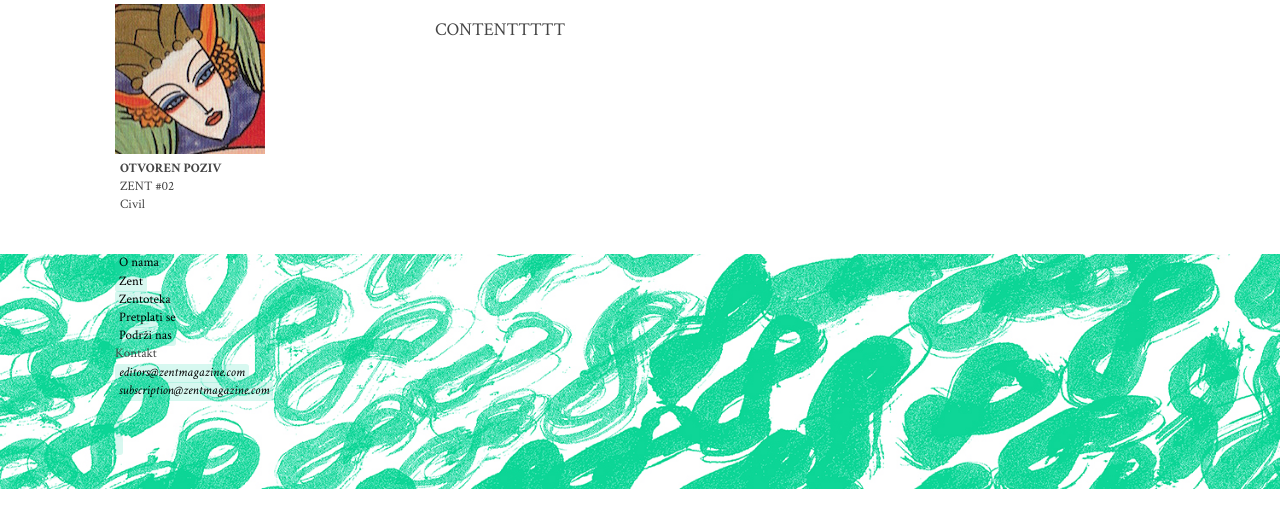
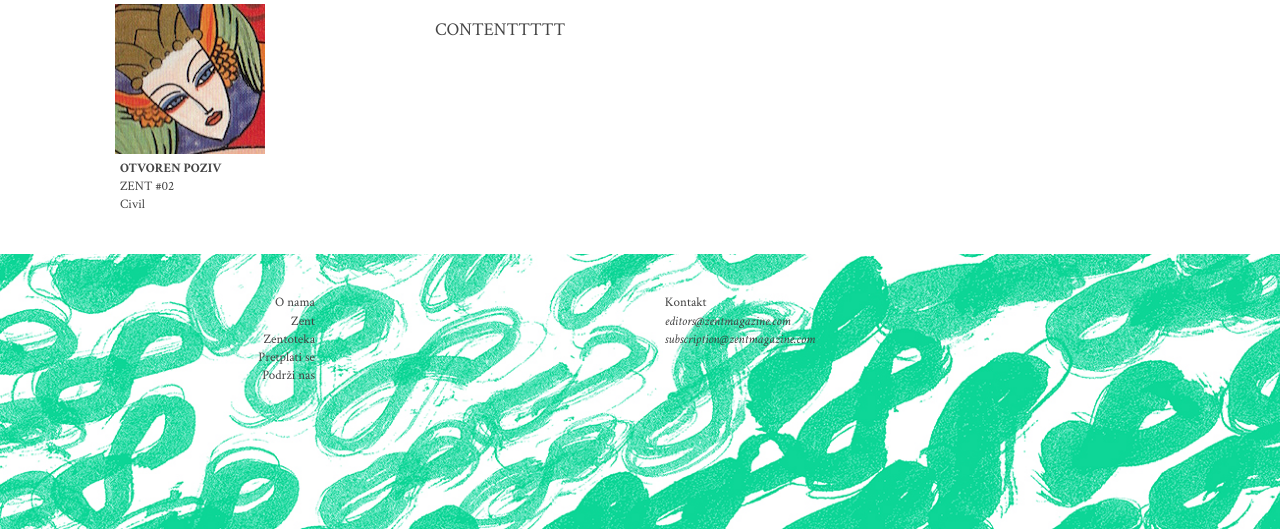
Before and after one commit to markomitranic/ZentZent, a PHP site: page / in a window 1280 px wide. Shown: the part 693-1222 px from the top of the page. Before the commit the page ends 1182 px from the top, so only its background shows below. Run offline with PHP 8.4, Linux system fonts and the light colour scheme.

Commit message:
Added a few classes to the footer

```diff
--- a/app/css/style.css
+++ b/app/css/style.css
@@ -536,10 +536,30 @@ a {
   background-repeat: no-repeat;
   background-size: cover;
   background-position: bottom left; }
+  #footer a {
+    color: #444;
+    background-color: transparent;
+    padding: 0; }
   #footer .wrapper {
     height: 235px;
     max-width: 1050px;
-    margin: 0 auto; }
+    display: -webkit-box;
+    display: -webkit-flex;
+    display: -ms-flexbox;
+    display: flex;
+    -webkit-box-pack: justify;
+    -webkit-justify-content: space-between;
+        -ms-flex-pack: justify;
+            justify-content: space-between;
+    -webkit-box-align: start;
+    -webkit-align-items: flex-start;
+        -ms-flex-align: start;
+            align-items: flex-start;
+    margin: 0 auto;
+    padding-top: 40px; }
+    #footer .wrapper nav {
+      width: 200px;
+      text-align: right; }
 
 .sidebar-related {
   width: 150px;
--- a/app/index.html
+++ b/app/index.html
@@ -93,12 +93,18 @@
 				<li><a href="#">Podrži nas</a></li>
 			</ul>
 		</nav>
-		<p>Kontakt</p>
-		<address>
-		<p><a href="mailto:editors@zentmagazine.com">editors@zentmagazine.com</a></p>
-		<p><a href="mailto:subscription@zentmagazine.com">subscription@zentmagazine.com</a></p>
-		</address>
-		<ul>
+		<div class="footer-contact">
+			<p>Kontakt</p>
+			<address>
+			<p>
+				<a href="mailto:editors@zentmagazine.com">editors@zentmagazine.com</a>
+			</p>
+			<p>
+				<a href="mailto:subscription@zentmagazine.com">subscription@zentmagazine.com</a>
+			</p>
+			</address>
+		</div>
+		<ul class="social-sharing">
 			<li><a href="#"><span class="icon-instagram"></span></a></li>
 			<li><a href="#"><span class="icon-twitter"></span></a></li>
 			<li><a href="#"><span class="icon-facebook"></span></a></li>
```
Also changed, not shown: scss/footer.scss (+25 -0 lines).
